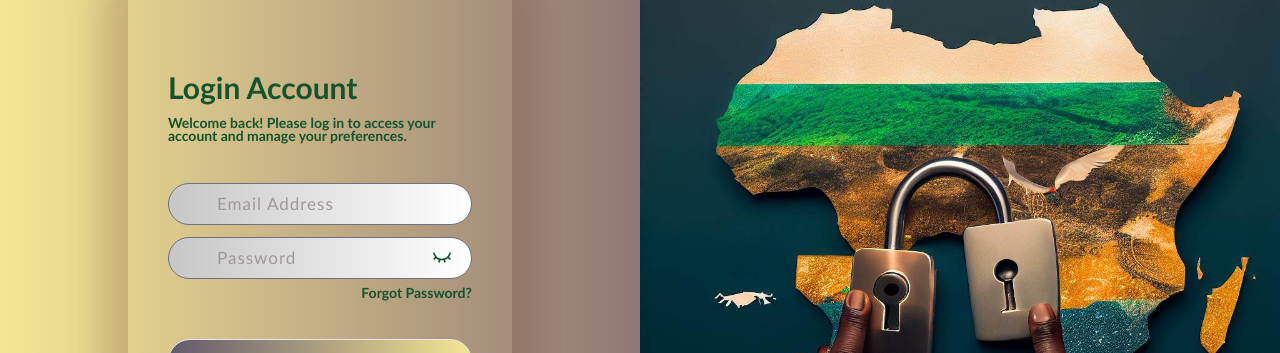
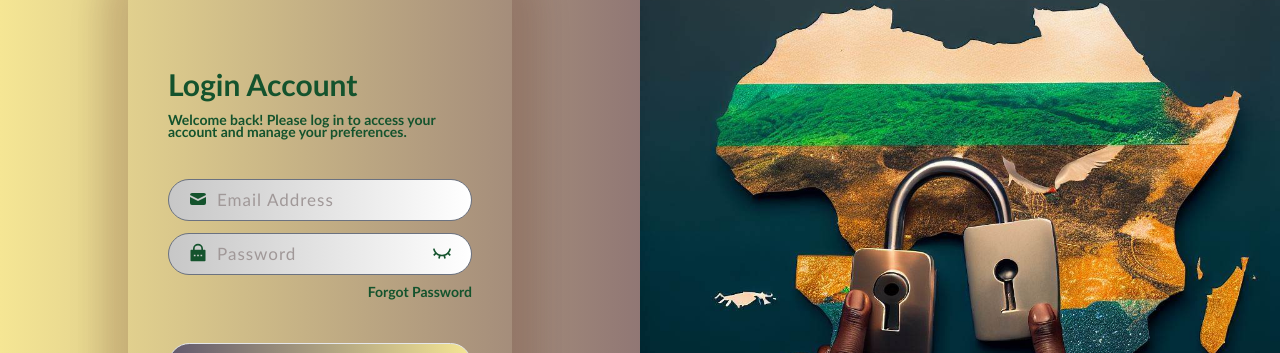
Before and after one commit to yakubu-josiah/Estate-Agent, a React (Create React App) app: page /auth/sign-in in a window 1280 px wide. Shown: the part 140-493 px from the top of the page. Built offline with nearby package versions, Linux system fonts and the light colour scheme.

Commit message:
Adding icons to input area and importing file

```diff
--- a/src/pages/auth/SignIn.jsx
+++ b/src/pages/auth/SignIn.jsx
@@ -1,7 +1,9 @@
 import { useState } from "react";
-import { useNavigate } from "react-router-dom";
+import { Link, useNavigate } from "react-router-dom";
 import { RiEyeCloseLine  } from "react-icons/ri";
 import { TiEyeOutline } from "react-icons/ti";
+import { HiMail } from "react-icons/hi";
+import { RiLockPasswordFill } from "react-icons/ri";
 
 export default function SignIn() {
   const [viewPassword, setViewPassword] = useState(false);
@@ -26,13 +28,17 @@ export default function SignIn() {
         <h1 className="text-3xl pb-3 mt-10">Login Account</h1>
         <p className="text-sm ">Welcome back! Please log in to access your account and manage your preferences.</p>
         <form action="" className="">
-          <input type="email" id="email" className="p-2 pl-12 w-full mt-10 rounded-full"
-            value={email}
-            onChange={handleChange}
-            placeholder="Email Address"
-          />
+          <div className="relative">
+          <span className="absolute left-5 bottom-3 text-xl"> <HiMail /> </span>
+            <input type="email" id="email" className="p-2 pl-12 w-full mt-10 rounded-full"
+              value={email}
+              onChange={handleChange}
+              placeholder="Email Address"
+            />
+          </div>
 
           <div className="relative">
+            <span className="absolute left-5 bottom-3 text-xl"> <RiLockPasswordFill /> </span>
             <input id="password" className="p-2 pl-12 w-full mt-3 rounded-full"
               type={viewPassword ? "text" : "password"}
               placeholder="Password"
@@ -40,12 +46,12 @@ export default function SignIn() {
               onChange={handleChange}
             />
             <span className="absolute right-5 bottom-3 text-xl cursor-pointer"
-              onClick={() => setViewPassword((prevVisible) => !prevVisible)}
-            >{ viewPassword ? <TiEyeOutline /> : <RiEyeCloseLine /> }</span>
+              onClick={() => setViewPassword((prevVisible) => !prevVisible)} >
+              { viewPassword ? <TiEyeOutline /> : <RiEyeCloseLine /> }
+            </span>
           </div>
-          <div className="text-end mt-2">
-            <p onClick={() => {nav('/auth/forgot-password')}} className="text-sm cursor-pointer">Forgot Password?</p>
-            {/* <a onClick={() => {nav('/auth/forgot-password')}} className="text-sm">Forgot Password?</a> */}
+          <div className="text-end mt-1">
+            <Link to="/auth/forgot-password" className="text-sm cursor-pointer">Forgot Password</Link>
           </div>
           <button className="border p-2 w-full mt-10 mb-5 rounded-full">Login</button>
         </form>
```
